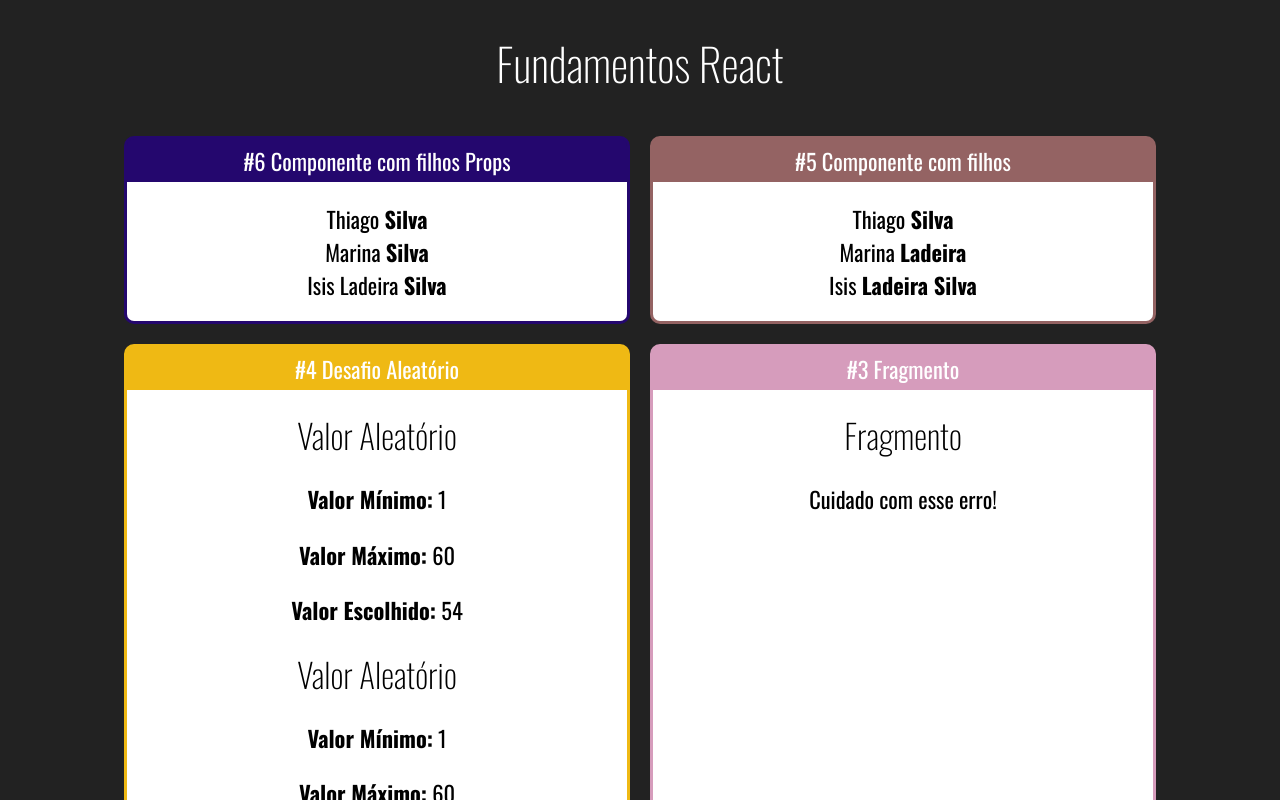
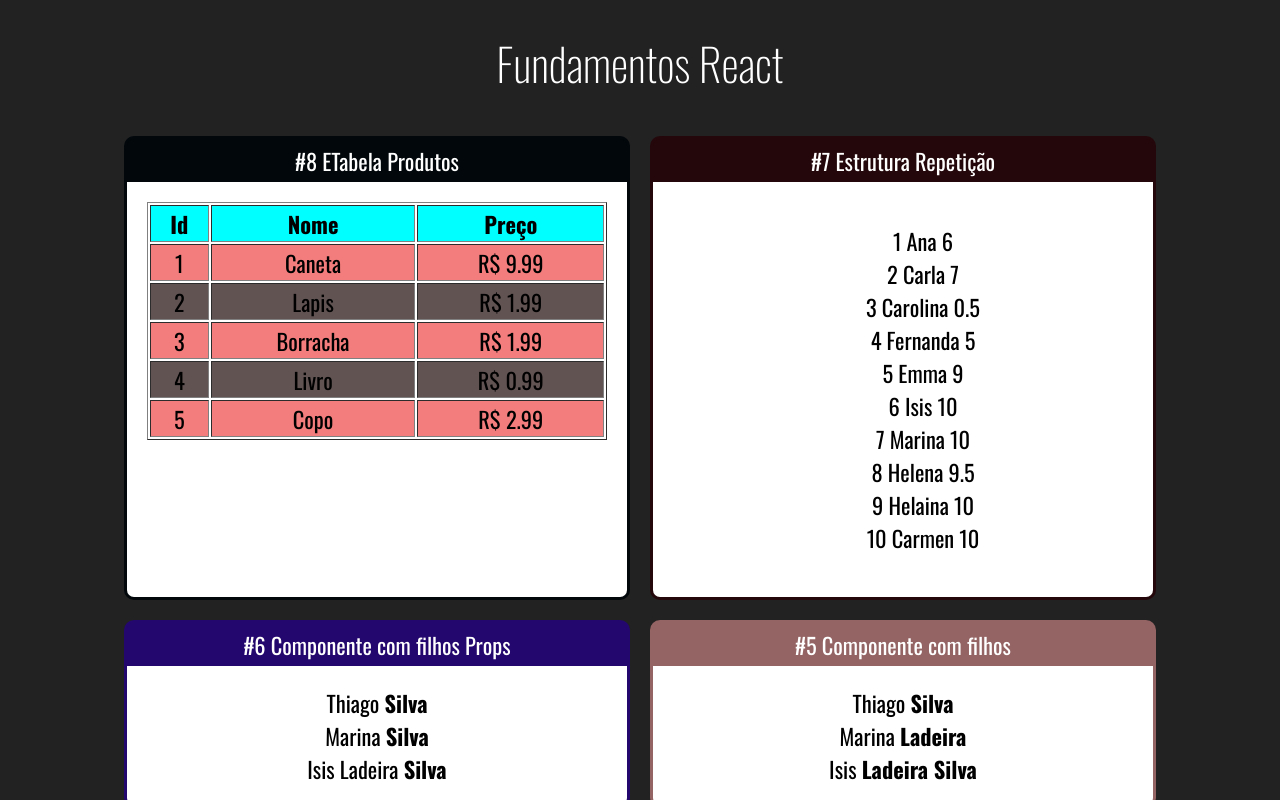
Before and after one commit to tavelars/curso-react, a React (Create React App) app in the folder fundamentos-react/: page / in a window 1280 px wide. Shown: the top 800 px of the page. Built offline with nearby package versions, Linux system fonts and the light colour scheme.

Commit message:
Configuração dos componentes que itera sobre listas

```diff
--- a/fundamentos-react/src/App.jsx
+++ b/fundamentos-react/src/App.jsx
@@ -10,6 +10,8 @@
 import MembroFamiliaProps from './components/basicos/FamiliaMembroProps';
 import FamiliaProps from './components/basicos/FamiliaProps';
 import FamiliaMembroProps from './components/basicos/FamiliaMembroProps';
+import ListaAlunos from './components/repeticao/ListaAlunos';
+import TabelaProdutos from './components/repeticao/TabelaProdutos';
 
 export default function App(props) {
     return (
@@ -20,17 +22,25 @@
 
             <div className="Cards">
 
+                <Card titulo="#8 ETabela Produtos" color="#01070a">
+                    <TabelaProdutos></TabelaProdutos>
+                </Card>
+
+                <Card titulo="#7 Estrutura Repetição" color="#24070a">
+                    <ListaAlunos></ListaAlunos>
+                </Card>
+
                 <Card titulo="#6 Componente com filhos Props" color="#24076e">
                     <FamiliaProps sobrenome="Silva">
                         <FamiliaMembroProps nome="Thiago"></FamiliaMembroProps>
                         <FamiliaMembroProps nome="Marina" sobrenome="Ladeira"></FamiliaMembroProps>
                         <FamiliaMembroProps nome="Isis Ladeira"></FamiliaMembroProps>
                     </FamiliaProps>
-                 </Card>
+                </Card>
 
                 <Card titulo="#5 Componente com filhos" color="#946363">
                     <Familia sobrenome="Silva"></Familia>
-                 </Card>
+                </Card>
 
                 <Card titulo="#4 Desafio Aleatório" color="#efb914">
                     <Aleatorio min={1} max={60}></Aleatorio>
--- /dev/null
+++ b/fundamentos-react/src/components/repeticao/ListaAlunos.jsx
@@ -0,0 +1,22 @@
+import React from "react";
+import alunos from '../../data/aluno'
+
+export default props => {
+
+    const listagem = alunos.map(aluno => {
+        return (
+            <li key={aluno.id}>
+                {aluno.id} {aluno.nome} {aluno.nota}
+            </li>
+        )
+    })
+
+    return (
+        <div>
+            <ul style={{listStyle:"none"}}>
+                {listagem}
+            </ul>
+        </div>
+    )
+
+}
--- /dev/null
+++ b/fundamentos-react/src/components/repeticao/TabelaProdutos.css
@@ -0,0 +1,15 @@
+.TabelaProdutos table {
+    width: 100%;
+}
+
+.TabelaProdutos .Par {
+    background-color: rgb(243, 124, 124);
+}
+
+.TabelaProdutos .Impar {
+    background-color: rgb(98, 83, 83);
+}
+
+.TabelaProdutos th {
+    background-color: aqua;
+}
--- /dev/null
+++ b/fundamentos-react/src/components/repeticao/TabelaProdutos.jsx
@@ -0,0 +1,38 @@
+import React from "react";
+import produtos from '../../data/produtos';
+import './TabelaProdutos.css';
+
+
+export default (props) => {
+
+    function getLinhas() {
+        return produtos.map((produto, i) => {
+            return (
+                <tr key={produto.id} className={ i % 2 == 0 ? 'Par' : 'Impar'}>
+                    <td>{produto.id}</td>
+                    <td>{produto.nome}</td>
+                    <td>R$ {produto.preco}</td>
+                </tr>
+            )
+        })
+
+    }
+
+    return (
+        <div className="TabelaProdutos">
+            <table border="1">
+                <thead>
+                    <tr>
+                        <th>Id</th>
+                        <th>Nome</th>
+                        <th>Preço</th>
+                    </tr>
+                </thead>
+                <tbody>
+                     {getLinhas()}
+                </tbody>
+            </table>
+
+        </div>
+    )
+}
--- /dev/null
+++ b/fundamentos-react/src/data/aluno.js
@@ -0,0 +1,14 @@
+export default [
+
+    {id:1, nome:'Ana', nota:6.0},
+    {id:2, nome:'Carla', nota:7.0},
+    {id:3, nome:'Carolina', nota:0.5},
+    {id:4, nome:'Fernanda', nota:5.0},
+    {id:5, nome:'Emma', nota:9.0},
+    {id:6, nome:'Isis', nota:10.0},
+    {id:7, nome:'Marina', nota:10.0},
+    {id:8, nome:'Helena', nota:9.5},
+    {id:9, nome:'Helaina', nota:10},
+    {id:10, nome:'Carmen', nota:10}
+
+]
--- /dev/null
+++ b/fundamentos-react/src/data/produtos.js
@@ -0,0 +1,10 @@
+const produtos = [
+
+    {id: 1, nome:"Caneta", preco:9.99},
+    {id: 2, nome:"Lapis", preco:1.99},
+    {id: 3, nome:"Borracha", preco:1.99},
+    {id: 4, nome:"Livro", preco:0.99},
+    {id: 5, nome:"Copo", preco:2.99},
+]
+
+export default produtos;
```
